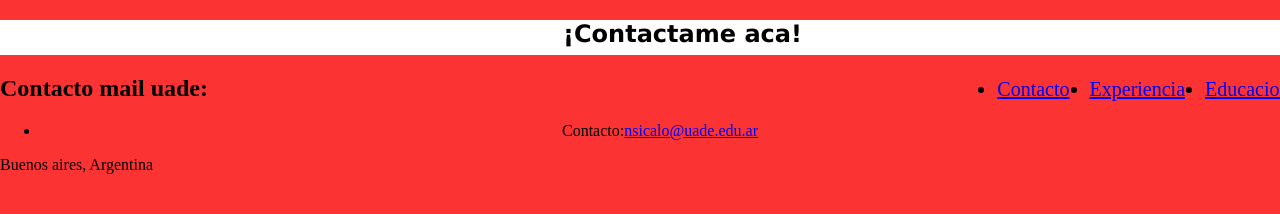
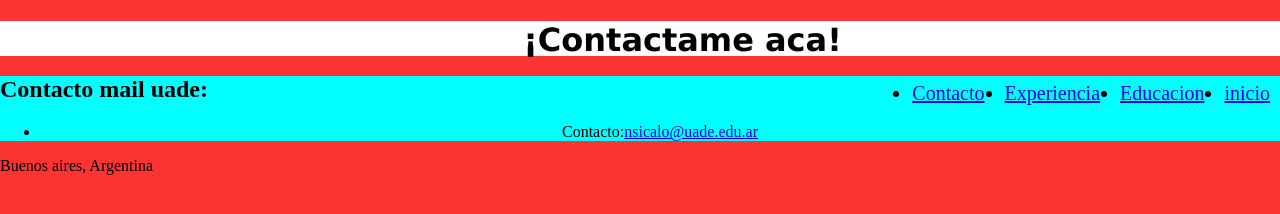
Before and after one commit to nicosicalo/cv-desarrollo-web-2, a plain HTML site: page contacto.html in a window 1280 px wide. Shown: the top 214 px of the page. Drawn offline with Linux system fonts and the light colour scheme.

Commit message:
cambio 1

```diff
--- a/contacto.html
+++ b/contacto.html
@@ -9,16 +9,15 @@
 </head>
 <body class="bodyc">
 <header class="header contacto">
-    <nav>
-        <h1 class="tit">¡Contactame aca!</h1>
-        <Ul><li class="menu"><a href="index.html"> inicio</a></li>
-            <li class="menu"><a href="educacion.html">Educacion</a></li>
-            <li class="menu"><a href="experiencia.html">Experiencia</a></li>
-            <li class="menu"><a href="contacto.html">Contacto</a></li>
-        </Ul>
-    </nav>
-
+    <h1 class="tit">¡Contactame aca!</h1>
 </header>
+<div>
+    <Ul><li class="menu"><a href="index.html"> inicio</a></li>
+        <li class="menu"><a href="educacion.html">Educacion</a></li>
+        <li class="menu"><a href="experiencia.html">Experiencia</a></li>
+        <li class="menu"><a href="contacto.html">Contacto</a></li>
+    </Ul>
+</div>
 <div class="article">
     <h2>Contacto mail uade:</h2>
     <ul><li class="mail">Contacto:<a href="mailto:nsicalo@uade.edu.ar">nsicalo@uade.edu.ar</a></li>
--- a/estilos.css
+++ b/estilos.css
@@ -42,3 +42,6 @@ a:hover{
     text-align: center;
 
 }
+.article{
+    background-color: aqua;
+}
```
